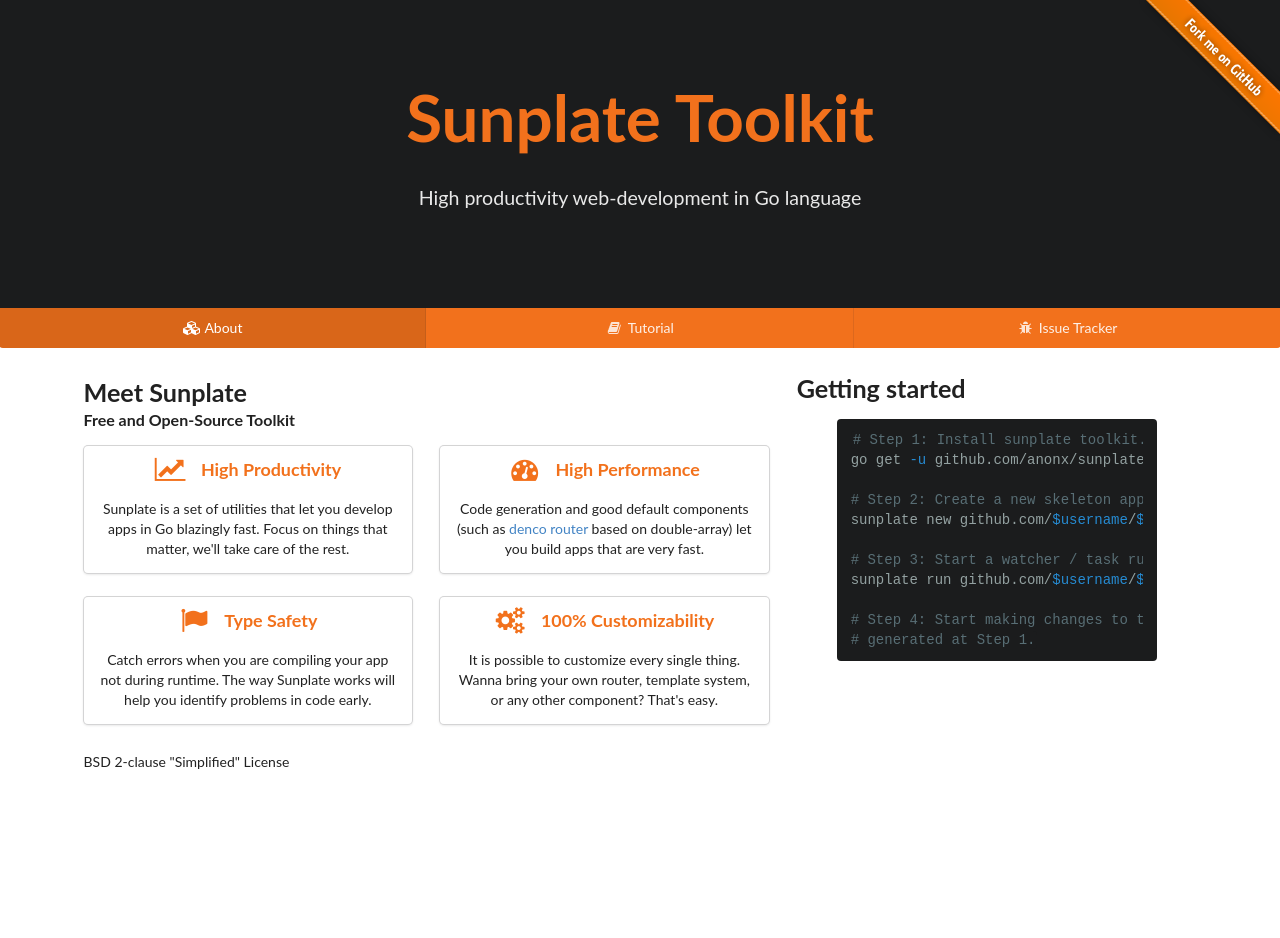
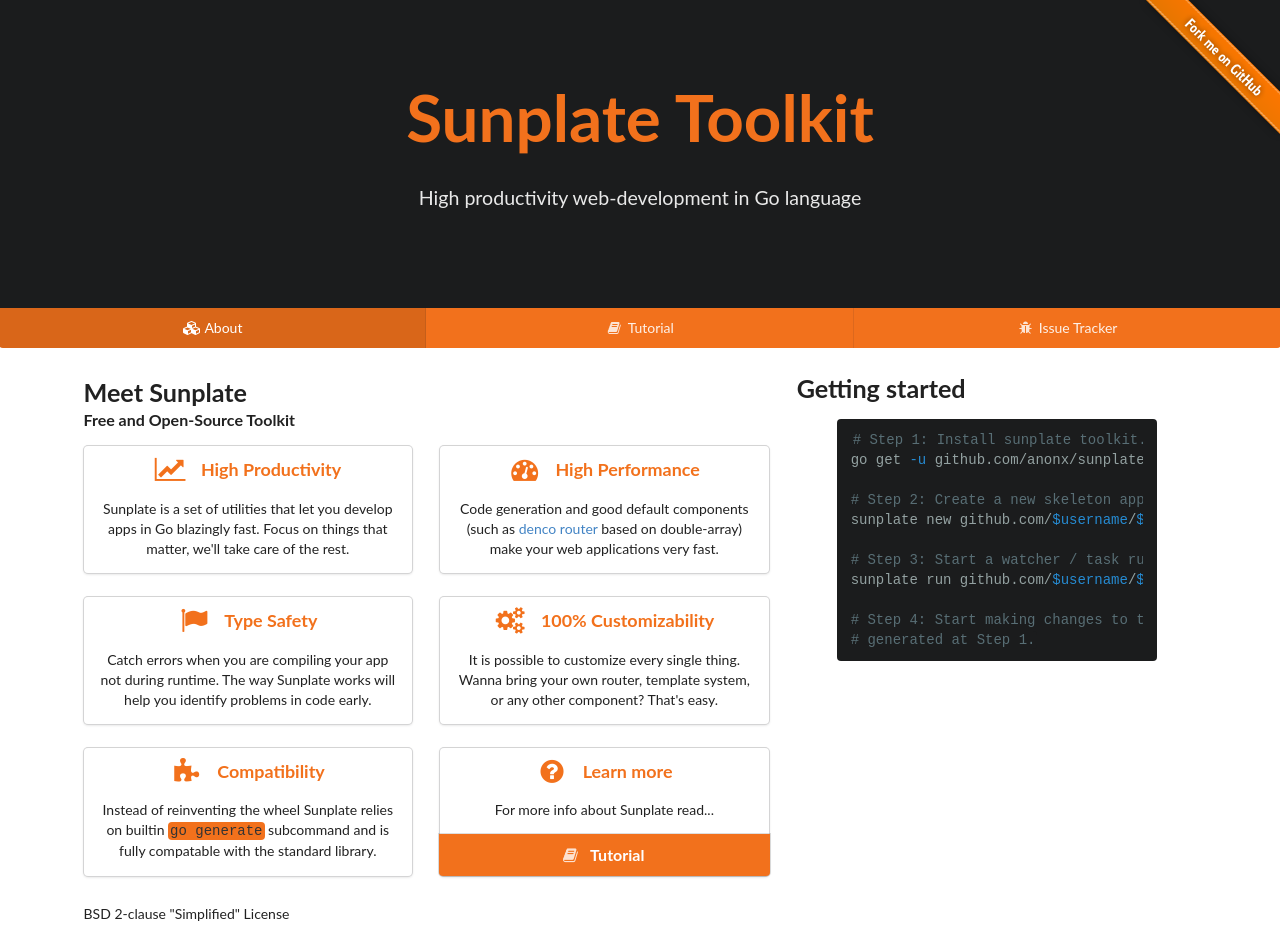
Before and after one commit to goaltools/goaltools.github.io, a Jekyll site: the page built from index.html, in a window 1280 px wide. Built offline with Jekyll 4.4.1, drawn with Linux system fonts in a browser that asks for light colours; Markdown is read by kramdown in place of the engine named in the settings; before the commit the page ends 900 px from its top, so only the background shows below that.

Commit message:
Added compatibility info to index.html

```diff
--- a/index.html
+++ b/index.html
@@ -33,7 +33,7 @@
 					<p>
 						Code generation and good default components
 						(such as <a href="https://github.com/naoina/denco">denco router</a> based on double-array)
-						let you build apps that are very fast.
+						make your web applications very fast.
 					</p>
 				</div>
 			</div>
@@ -63,6 +63,35 @@
 					</p>
 				</div>
 			</div>
+			<div class="sixteen wide card">
+				<div class="center aligned content">
+					<span class="ui orange header">
+						<i class="puzzle icon"></i>
+						Compatibility
+					</span>
+					<p>
+						Instead of reinventing the wheel
+						Sunplate relies on builtin <code>go generate</code> subcommand and
+						is fully compatable with the standard library.
+					</p>
+				</div>
+			</div>
+			<div class="sixteen wide card">
+				<div class="center aligned content">
+					<span class="ui orange header">
+						<i class="help circle icon"></i>
+						Learn more
+					</span>
+					<p>
+						For more info about Sunplate
+						read...
+					</p>
+				</div>
+				<a class="ui bottom attached large orange button" href="{{ site.url }}/tutorial">
+					<i class="book icon"></i>
+					Tutorial
+				</a>
+			</div>
 		</div>
 	</div>
 
```
